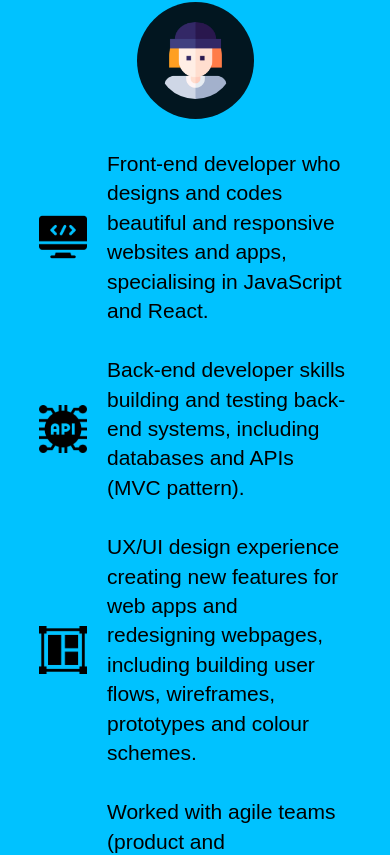
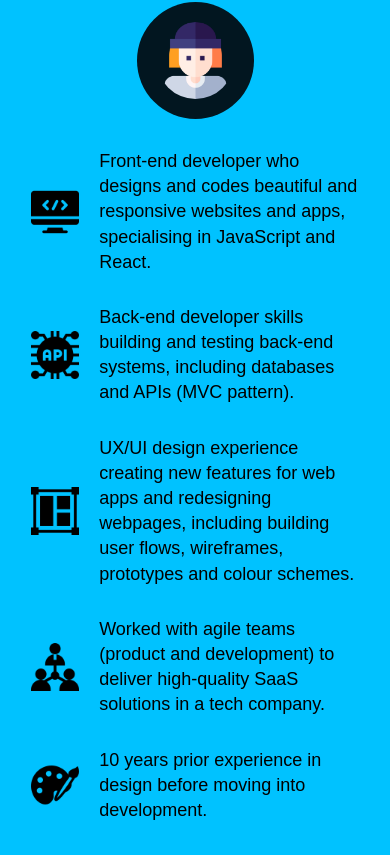
Before and after one commit to GemboJones/my-react-portfolio, a React (Vite) app: page / in a window 390 px wide. Shown: the part 1009-1864 px from the top of the page. Built offline with nearby package versions, Linux system fonts and the light colour scheme; a web font is replaced by a local one.

Commit message:
updates About section styling

```diff
--- a/src/Components/About/About.module.css
+++ b/src/Components/About/About.module.css
@@ -49,6 +49,8 @@
   padding: 10px;
   transition: 0.2s;
   gap: 20px;
+  font-size: 21px;
+  font-weight: 400;
 }
 
 .aboutItem:hover {
@@ -58,11 +60,6 @@
 
 .aboutItemIcon {
   width: 48px;
-}
-
-.aboutItem p {
-  font-size: 21px;
-  font-weight: 400;
 }
 
 @media screen and (max-width: 900px) {
@@ -87,8 +84,9 @@
 
   .aboutItem {
     border-radius: 0;
-    padding-left: 10%;
-    padding-right: 10%;
+    padding-left: 8%;
+    padding-right: 8%;
+    font-size: 18px;
   }
 
 }
```
